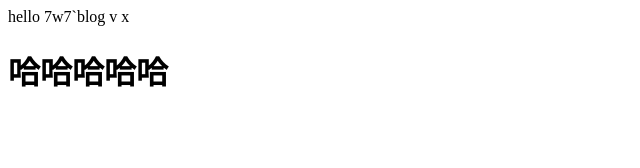
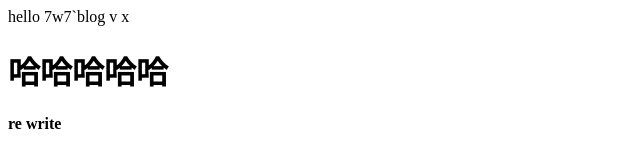
Before and after one commit to 7w7/blog, a plain HTML site: page index.html in a window 1280 px wide. Shown: the full height of the page, 0-640 px from the left. Drawn offline with Linux system fonts and the light colour scheme.

Commit message:
rewirite

```diff
--- a/index.html
+++ b/index.html
@@ -9,5 +9,6 @@
 <body>
    hello  7w7`blog v x
    <h1 class="lo">哈哈哈哈哈 </h1>
+    <h4>re write</h4>
 </body>
 </html>
```
